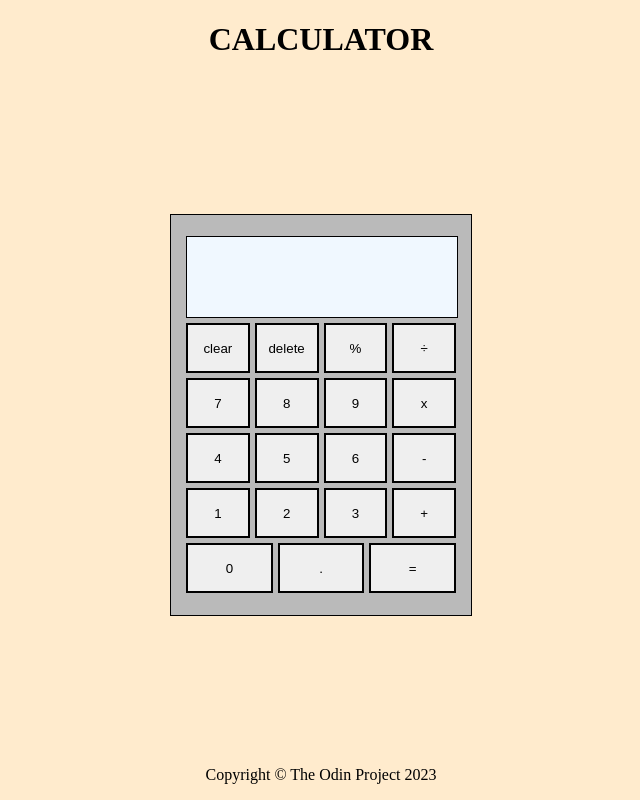
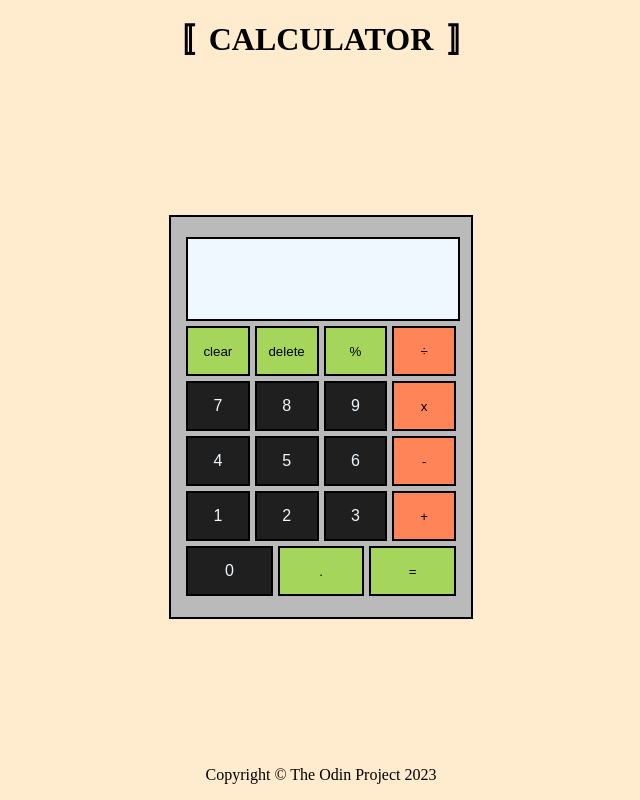
Before and after one commit to Nipun-Luca/calculator, a plain HTML site: page index.html in a window 1280 px wide. Shown: the whole page, without its empty margins (319-959 px from the left). Drawn offline with Linux system fonts and the light colour scheme.

Commit message:
CSS styling

```diff
--- a/index.html
+++ b/index.html
@@ -7,7 +7,7 @@
     </head>
 
     <body>
-        <h1>CALCULATOR</h1>
+        <h1>〚 CALCULATOR 〛</h1>
         <div id="calculator">
             <div id="calculator-container">
 
--- a/styles.css
+++ b/styles.css
@@ -10,7 +10,7 @@ body {
 }
 
 #calculator {
-    border: 1px solid black;
+    border: 2px solid black;
     width: 300px;
     height: 400px;
     display: flex;
@@ -25,8 +25,10 @@ body {
 
 }
 
+
+/* Display on the calculator */
 #calculator-display {
-    border: 1px solid black;
+    border: 2px solid black;
     width: 270px;
     height: 80px;
     background-color: aliceblue;
@@ -43,6 +45,7 @@ body {
 }
 
 
+/* Button layout */
 .row {
     display: flex;
     justify-content: space-between;
@@ -60,8 +63,29 @@ button {
     margin-top: 5px;
 }
 
+
+/* Colors for buttons */
+.number {
+    background-color: rgb(31, 31, 31);
+    color: aliceblue;
+    font-size:medium;
+}
+
+.operator {
+    background-color: rgb(255, 133, 89);
+    color: black;
+}
+
+.button {
+    background-color: rgb(165, 214, 91);
+    color: black;
+}
+
+
+/* Footer */
 footer {
     height: 50px;
+    min-height: 50px;
     width: 100%;
     display: flex;
     justify-content: center;
```
